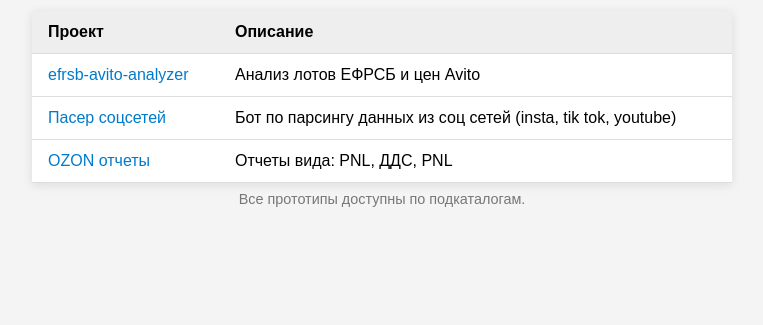
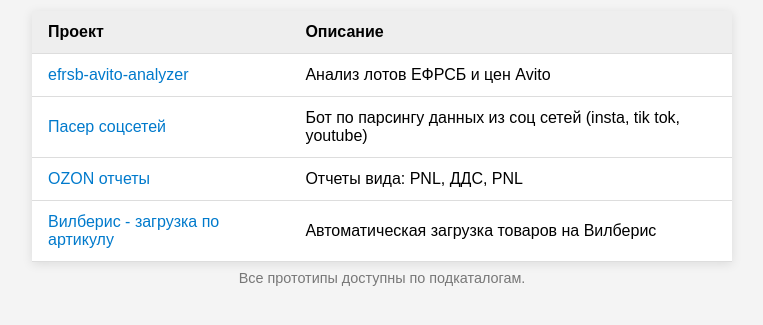
Before and after one commit to 550953/prototype, a plain HTML site: page index.html in a window 1280 px wide. Shown: the part 111-436 px from the top of the page, without its empty margins (258-1021 px from the left). Drawn offline with Linux system fonts and the light colour scheme.

Commit message:
Update index.html
К заказу добавил Вилберис загрузчик https://freelance.ru/projects/razrabotat-programmu-ili-bota-dlya-valberes-1637154.html#message30775305 дашборд

```diff
--- a/index.html
+++ b/index.html
@@ -69,6 +69,10 @@
         <td><a href="/OzonDashboard/">OZON отчеты</a></td>
         <td>Отчеты вида: PNL, ДДС, PNL</td>
       </tr>
+      <tr>
+        <td><a href="/WBUploader/">Вилберис - загрузка по артикулу</a></td>
+        <td>Автоматическая загрузка товаров на Вилберис</td>
+      </tr>
 
       <!-- Добавляй следующие строчки по мере необходимости -->
       <!-- <tr>
```
